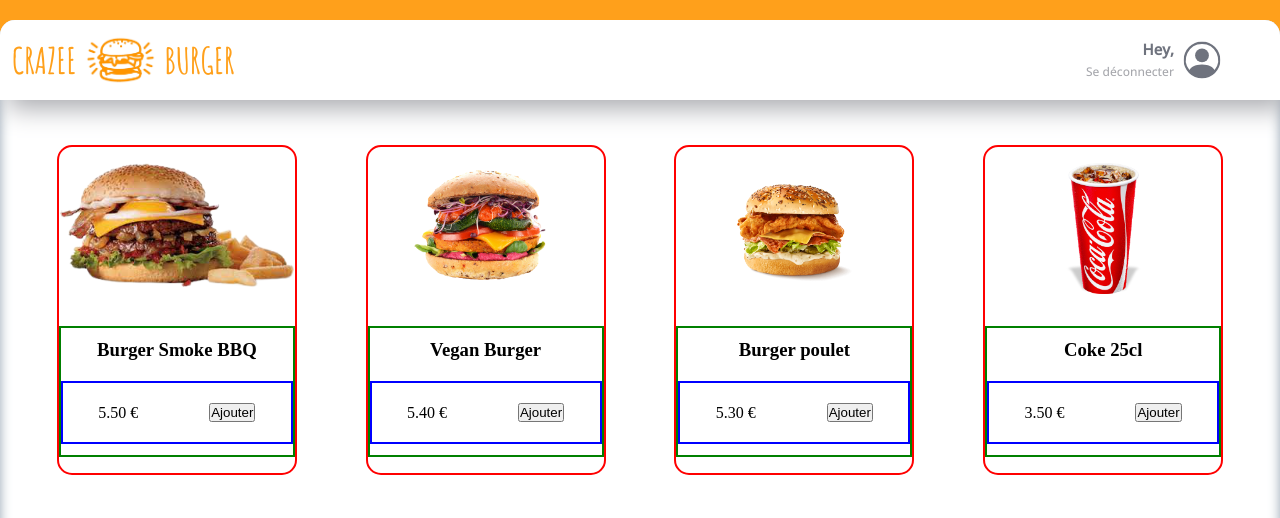
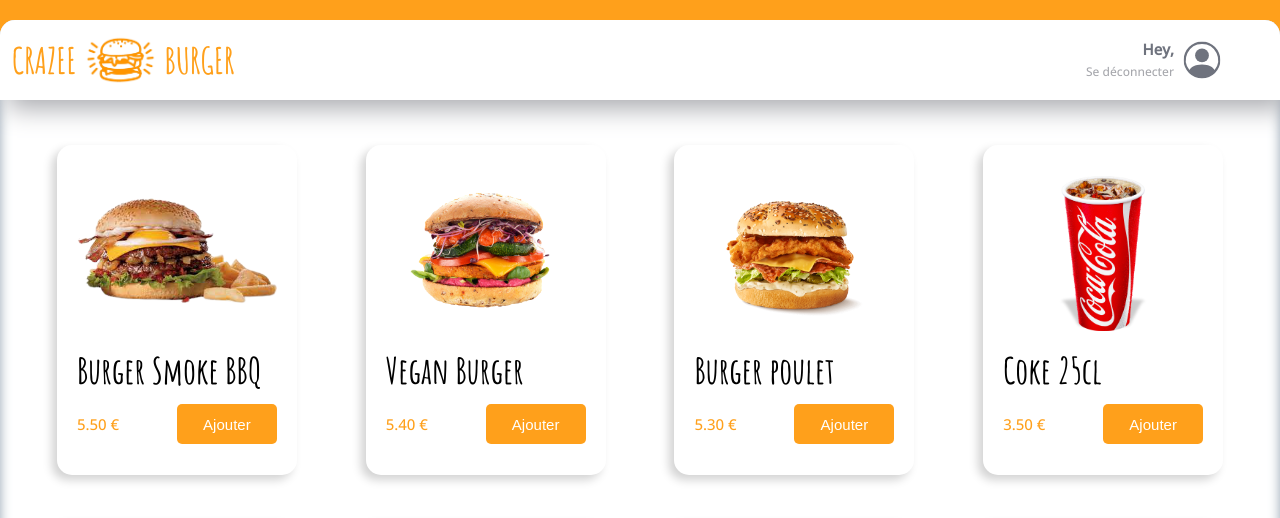
Before and after one commit to TomFSC/crazee-burger_tomfsc, a React (Create React App) app: page /order in a window 1280 px wide. Shown: the top 518 px of the page. Built offline with nearby package versions, Linux system fonts and the light colour scheme.

Commit message:
💄 F05: ProductCard> Add & adapt reusable <PrimaryButton/>

```diff
--- a/src/components/pages/login/LoginForm.js
+++ b/src/components/pages/login/LoginForm.js
@@ -44,6 +44,7 @@
          <PrimaryButton
             label={"Accéder à mon espace"}
             Icon={<MdOutlineKeyboardArrowRight className="icon" />}
+            className="loginform-button"
          />
       </LoginFormStyled>
    )
@@ -77,7 +78,17 @@
       font-size: ${fonts.size.P4};
       margin: ${spacing.lg} 0 ${spacing.md} 0;
    }
-   .icon {
-      scale: 1.2;
+   .loginform-button {
+      width: 100%;
+      height: 60px;
+      margin-top: ${spacing.sm};
+      font-size: ${fonts.size.P1};
+      &:hover {
+         background: ${colors.white};
+         color: ${colors.primary};
+      }
+      .icon {
+         scale: 1.2;
+      }
    }
 `
--- a/src/components/pages/order/ProductCard.js
+++ b/src/components/pages/order/ProductCard.js
@@ -1,5 +1,7 @@
 import styled from "styled-components"
+import { theme } from "../../../theme"
 import { roundedPrice } from "../../../utils/calculation"
+import PrimaryButton from "../../reusable-ui/PrimaryButton"
 
 function ProductCard({ title, imageSource, price }) {
    return (
@@ -9,7 +11,7 @@
             <h3>{title}</h3>
             <div className="cta">
                <p>{roundedPrice(price) + " €"}</p>
-               <button>Ajouter</button>
+               <PrimaryButton label={"Ajouter"} className="card-button" />
             </div>
          </div>
       </ProductCardStyled>
@@ -22,30 +24,47 @@
    display: flex;
    flex-direction: column;
    align-items: center;
-   justify-content: space-around;
-   border: 2px solid red;
+   justify-content: flex-end;
    border-radius: 15px;
    margin: auto;
+   padding: 0 20px 20px;
+   box-shadow: -5px 5px 10px lightgrey;
+
    img {
-      width: fit-content;
-      height: 40%;
+      width: 100%;
+      height: 50%;
+      object-fit: contain;
    }
+
    .product-infos {
       display: flex;
       flex-direction: column;
       width: 100%;
       height: 40%;
-      align-items: center;
-      justify-content: space-around;
-      border: 2px solid green;
+      justify-content: flex-end;
+      h3 {
+         align-self: flex-start;
+         font-family: "Amatic SC", cursive;
+         font-size: ${theme.fonts.size.P4};
+      }
 
       .cta {
          width: 100%;
          height: 50%;
          display: flex;
          align-items: center;
-         justify-content: space-around;
-         border: 2px solid blue;
+         justify-content: space-between;
+         font-family: "Open Sans", sans-serif;
+         p {
+            color: ${theme.colors.primary};
+            font-size: ${theme.fonts.size.P0};
+         }
+         .card-button {
+            width: 50%;
+            height: 40px;
+            margin: 0;
+            font-size: ${theme.fonts.size.P0};
+         }
       }
    }
 `
--- a/src/components/reusable-ui/PrimaryButton.js
+++ b/src/components/reusable-ui/PrimaryButton.js
@@ -1,10 +1,10 @@
 import styled from "styled-components"
 import { theme } from "../../theme"
-const { colors, fonts, spacing, borderRadius } = theme
+const { colors, borderRadius } = theme
 
-function PrimaryButton({ label, Icon }) {
+function PrimaryButton({ label, Icon, className }) {
    return (
-      <PrimaryButtonStyled>
+      <PrimaryButtonStyled className={className}>
          {label}
          {Icon && Icon}
       </PrimaryButtonStyled>
@@ -14,21 +14,12 @@
 //Style
 
 const PrimaryButtonStyled = styled.button`
-   width: 100%;
-   height: 60px;
    display: flex;
    align-items: center;
    justify-content: center;
-   margin-top: ${spacing.sm};
-   font-size: ${fonts.size.P1};
    color: ${colors.white};
    background: ${colors.primary};
-   border: 1px solid ${colors.primary};
+   border: none;
    border-radius: ${borderRadius.round};
-
-   &:hover {
-      background: ${colors.white};
-      color: ${colors.primary};
-   }
 `
 export default PrimaryButton
--- a/src/components/reusable-ui/TextInput.js
+++ b/src/components/reusable-ui/TextInput.js
@@ -20,7 +20,6 @@
    column-gap: ${spacing.sm};
    width: 100%;
    height: 60px;
-   border: 1px solid ${colors.dark};
    background-color: ${colors.white};
    border-radius: ${borderRadius.round};
    .icon {
```
